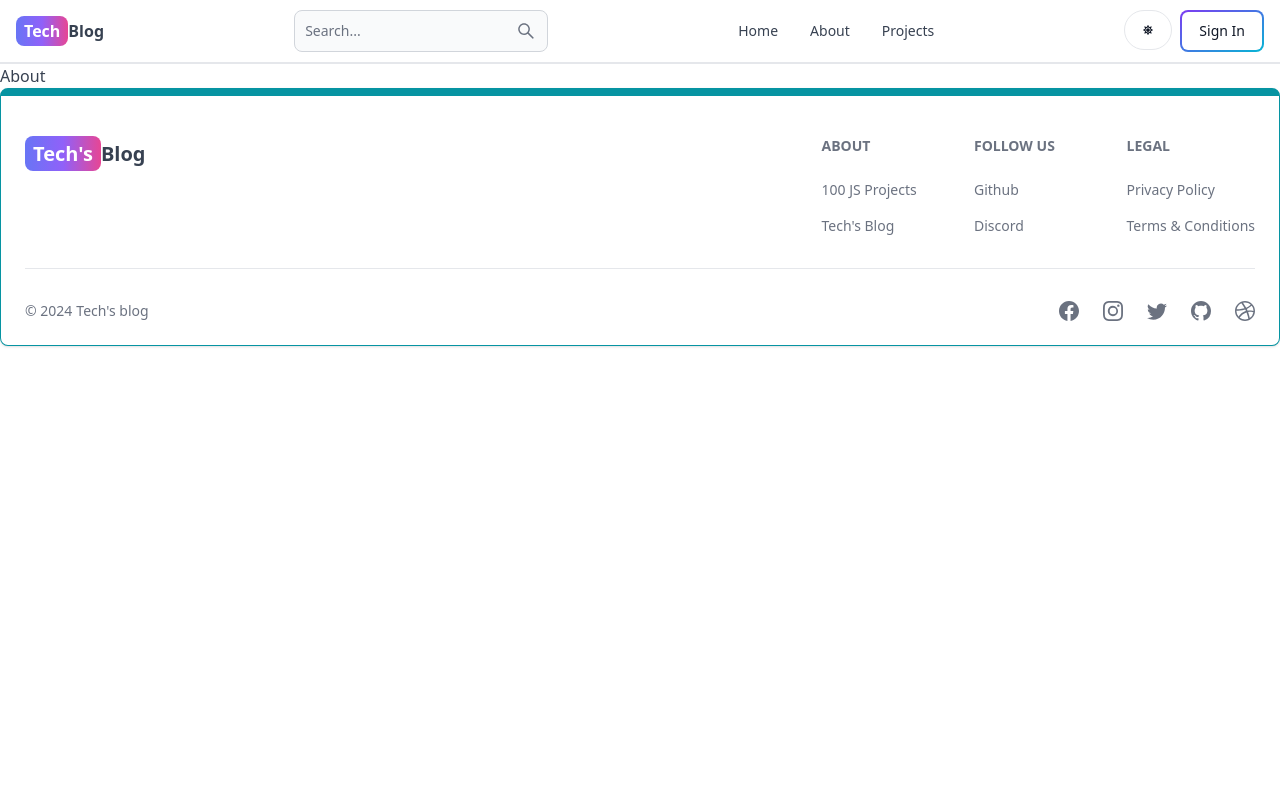
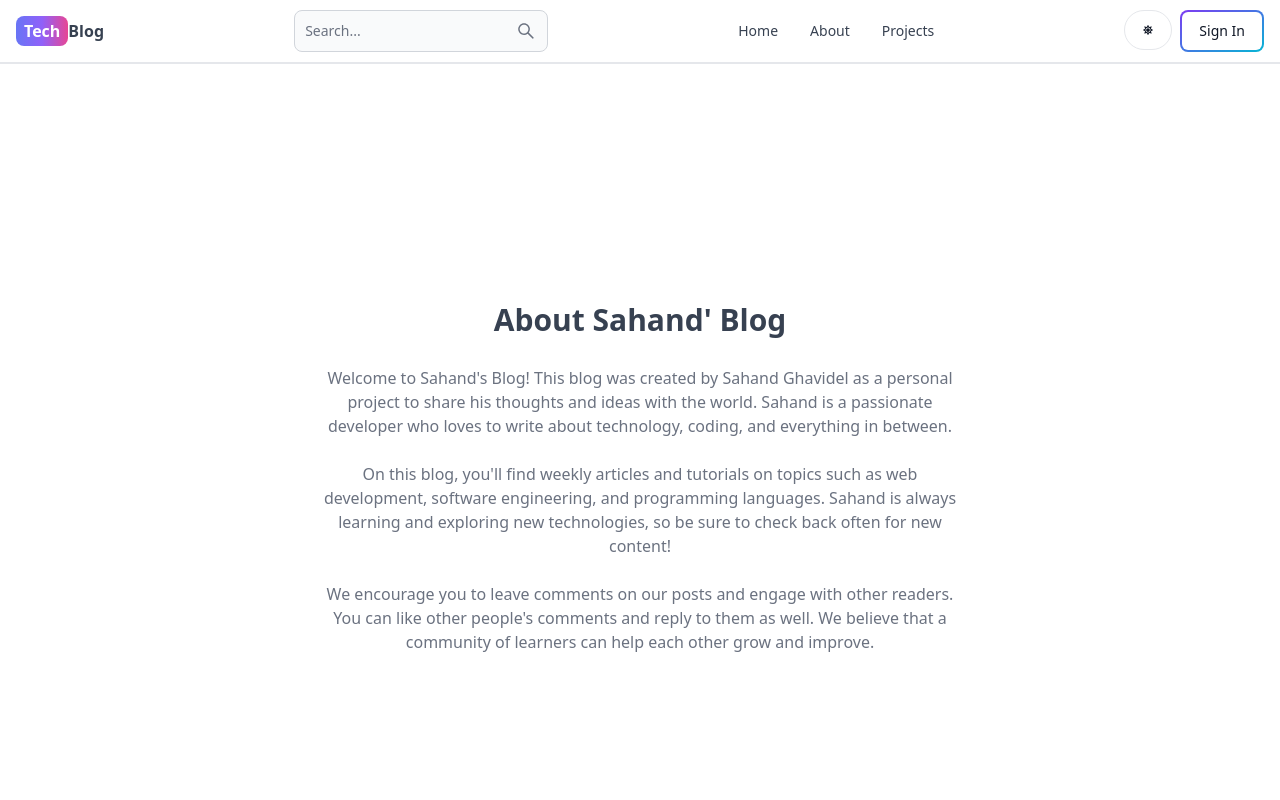
Before and after one commit to AlbertCEO/techblog, a React (Vite) app in the folder Client/: page /About in a window 1280 px wide. Shown: the top 800 px of the page. Built offline with nearby package versions, Linux system fonts and the light colour scheme; no server answers.

Commit message:
Completing the About and Project page

```diff
--- a/Client/src/Pages/About.jsx
+++ b/Client/src/Pages/About.jsx
@@ -1,9 +1,35 @@
-import React from 'react'
+export default function About() {
+  return (
+    <div className='min-h-screen flex items-center justify-center'>
+      <div className='max-w-2xl mx-auto p-3 text-center'>
+        <div>
+          <h1 className='text-3xl font font-semibold text-center my-7'>
+            About Sahand' Blog
+          </h1>
+          <div className='text-md text-gray-500 flex flex-col gap-6'>
+            <p>
+              Welcome to Sahand's Blog! This blog was created by Sahand Ghavidel
+              as a personal project to share his thoughts and ideas with the
+              world. Sahand is a passionate developer who loves to write about
+              technology, coding, and everything in between.
+            </p>
 
-function About() {
-  return (
-    <div>About</div>
-  )
+            <p>
+              On this blog, you'll find weekly articles and tutorials on topics
+              such as web development, software engineering, and programming
+              languages. Sahand is always learning and exploring new
+              technologies, so be sure to check back often for new content!
+            </p>
+
+            <p>
+              We encourage you to leave comments on our posts and engage with
+              other readers. You can like other people's comments and reply to
+              them as well. We believe that a community of learners can help
+              each other grow and improve.
+            </p>
+          </div>
+        </div>
+      </div>
+    </div>
+  );
 }
-
-export default About
--- a/Client/src/Pages/Projects.jsx
+++ b/Client/src/Pages/Projects.jsx
@@ -1,9 +1,11 @@
-import React from 'react'
+import CallToAction from '../components/CallToAction';
 
-function Projects() {
+export default function Projects() {
   return (
-    <div>Projects</div>
+    <div className='min-h-screen max-w-2xl mx-auto flex justify-center items-center flex-col gap-6 p-3'>
+      <h1 className='text-3xl font-semibold'>Pojects</h1>
+      <p className='text-md text-gray-500'>Build fun and engaging projects while learning HTML, CSS, and JavaScript!</p>
+      <CallToAction />
+    </div>
   )
 }
-
-export default Projects
```
